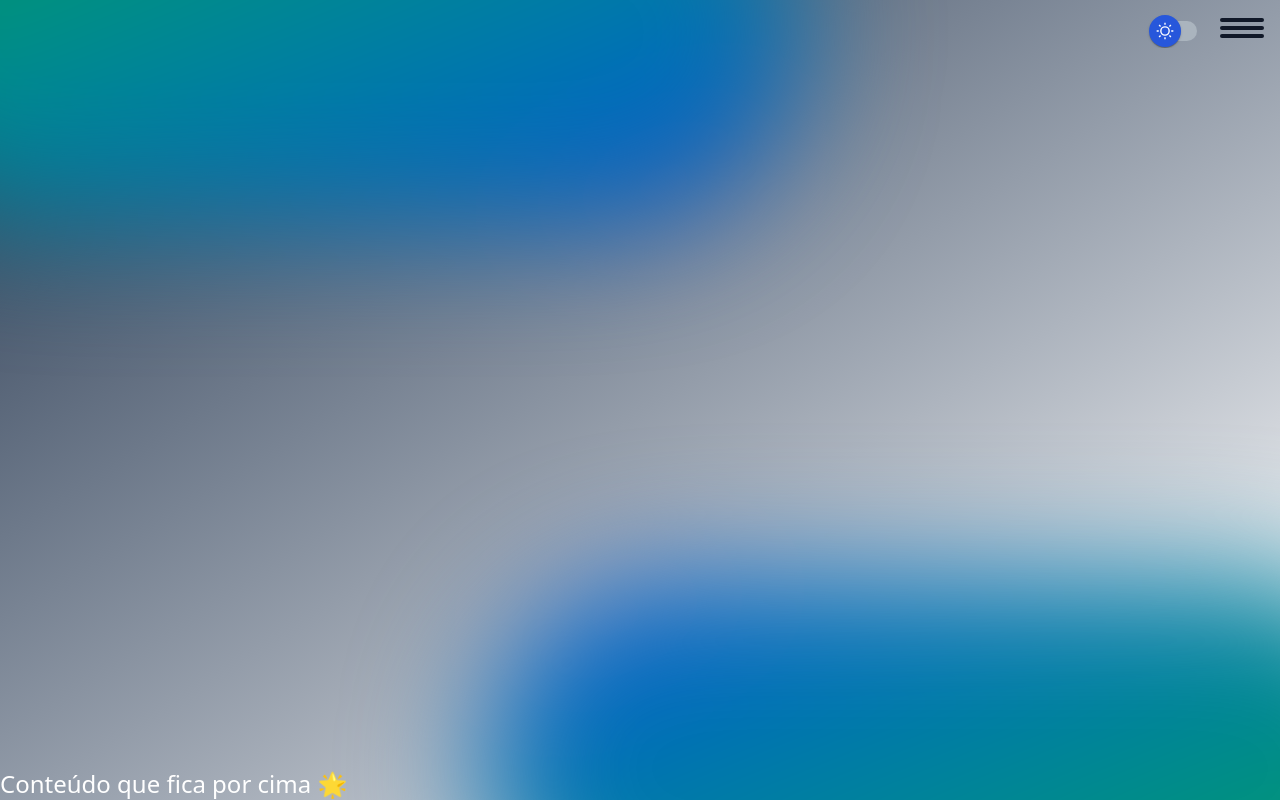
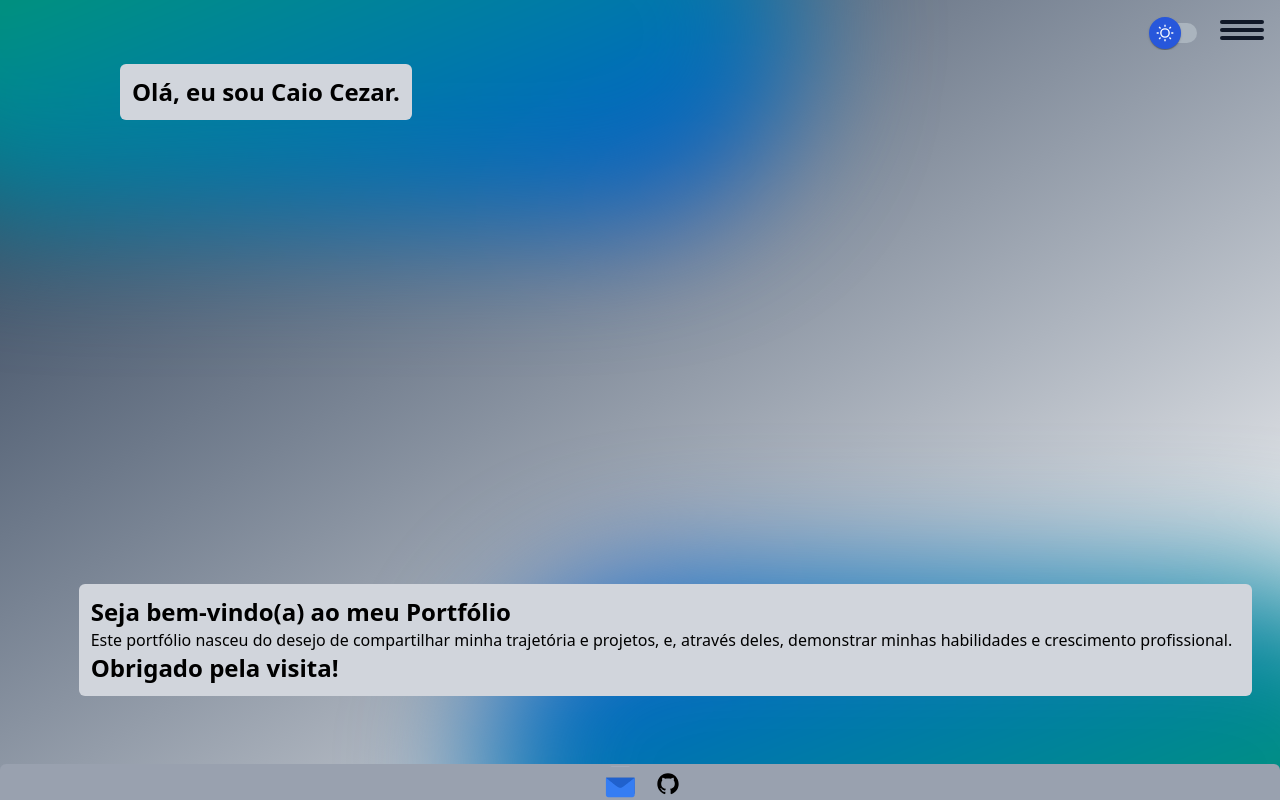
Before and after one commit to SrCaioz/portfolio, a React (Vite) app: page / in a window 1280 px wide. Built offline with nearby package versions, Linux system fonts and the light colour scheme; grey boxes are pictures that could not be loaded.

Commit message:
Add: Components, img, footer...

```diff
--- a/src/pages/Home.jsx
+++ b/src/pages/Home.jsx
@@ -1,16 +1,32 @@
 import Header from "../Components/Header";
-
 import BackGround from "../Components/BackGround";
-
+import FloatingBall from "../Components/FloatingBall";
+import Footer from "../Components/Footer";
+import 'animate.css';
 
 export default function Home() {
 	return (
 		<div className="relative h-screen w-screen overflow-hidden">
 			<BackGround />
-			<Header className={"absolute w-full -top-0.5"}/>
-			<p className="relative text-white text-2xl  -top-8">
-				Conteúdo que fica por cima 🌟
-			</p>
+			<Header/>
+			<div className="absolute top-16 p-3 left-30 rounded-md bg-gray-300 dark:bg-black">
+				<p className="font-bold text-2xl dark:text-white pointer-events-none select-none">
+					Olá, eu sou Caio Cezar.
+				</p>
+			</div>
+			<FloatingBall />
+			<div className="absolute w-11/12 bottom-26 right-5 p-3 ml-1 mr-2 rounded-md bg-gray-300 dark:bg-black">
+				<h1 className="font-bold text-black text-2xl dark:text-white pointer-events-none select-none">
+					Seja bem-vindo(a) ao meu Portfólio
+				</h1>
+				<p className="text-black dark:text-white pointer-events-none select-none">
+					Este portfólio nasceu do desejo de compartilhar minha trajetória e projetos, e, através deles, demonstrar minhas habilidades e crescimento profissional.
+				</p>
+				<h3 className="font-semibold text-2xl text-black dark:text-white pointer-events-none select-none">
+					Obrigado pela visita!
+				</h3>
+			</div>
+			<Footer/>
 		</div>
 	);
 }
```
